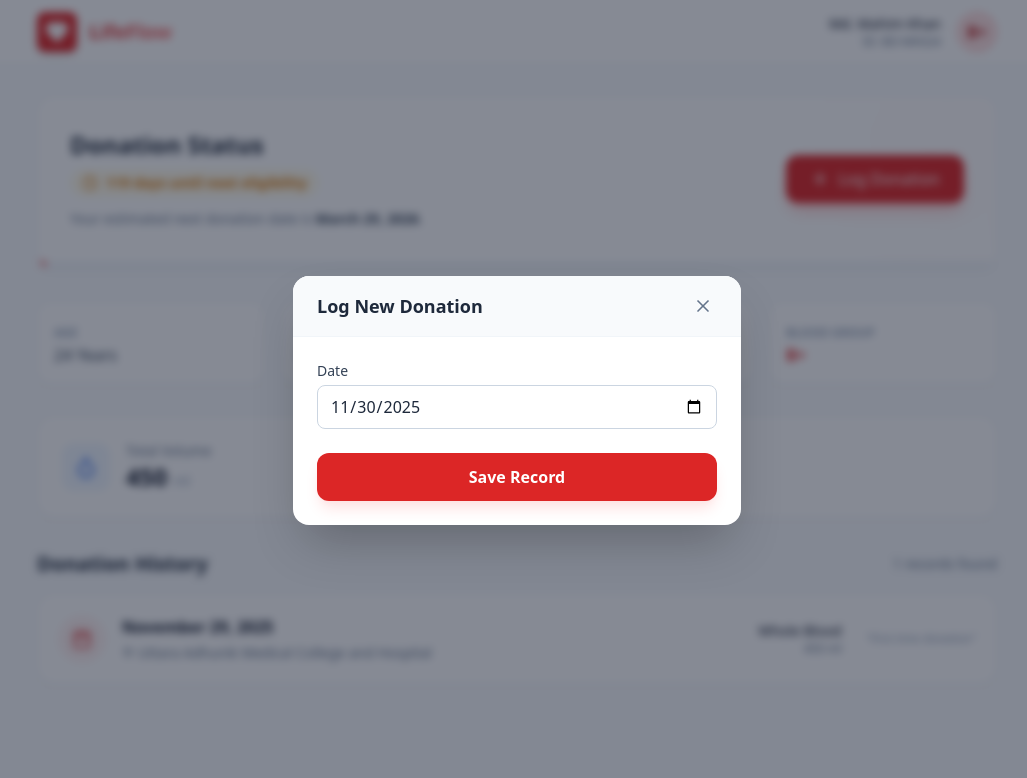
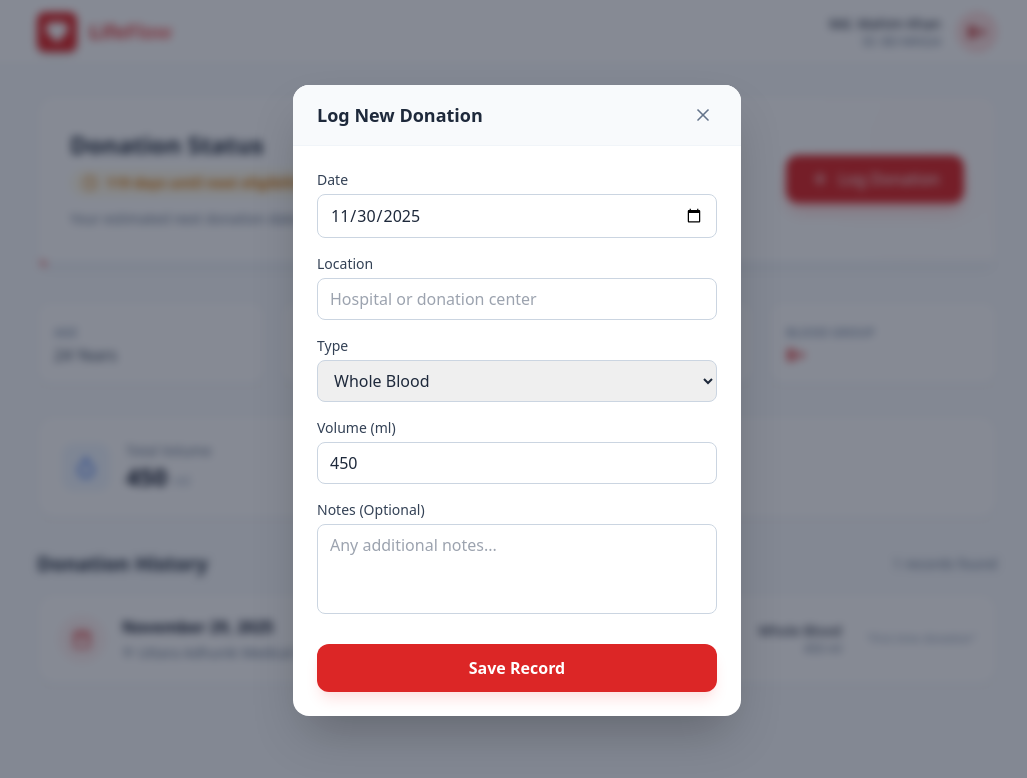
Before and after one commit to D3V1LxD/bloodtracker, a Next.js app: page / in a window 1280 px wide. Both pictures are taken after a click on the button "Log Donation". Shown: the top 778 px of the page, without its empty margins (123-1150 px from the left). Built offline with nearby package versions, Linux system fonts and the light colour scheme.

Commit message:
Fix donation form with all input fields

```diff
--- a/app/page.js
+++ b/app/page.js
@@ -284,12 +284,36 @@ export default function BloodDonationTracker() {
             </div>
 
             <form onSubmit={handleAddDonation} className="p-6 space-y-4">
-              {/* Form fields here (same as previous code) */}
               <div>
                 <label className="block text-sm font-medium text-slate-700 mb-1">Date</label>
                 <input type="date" required value={newDonation.date} onChange={(e) => setNewDonation({...newDonation, date: e.target.value})} className="w-full px-3 py-2 border border-slate-300 rounded-lg focus:ring-2 focus:ring-red-500 focus:border-red-500 outline-none transition-all" />
               </div>
-              {/* ... other inputs ... */}
+
+              <div>
+                <label className="block text-sm font-medium text-slate-700 mb-1">Location</label>
+                <input type="text" required value={newDonation.location} onChange={(e) => setNewDonation({...newDonation, location: e.target.value})} placeholder="Hospital or donation center" className="w-full px-3 py-2 border border-slate-300 rounded-lg focus:ring-2 focus:ring-red-500 focus:border-red-500 outline-none transition-all" />
+              </div>
+
+              <div>
+                <label className="block text-sm font-medium text-slate-700 mb-1">Type</label>
+                <select required value={newDonation.type} onChange={(e) => setNewDonation({...newDonation, type: e.target.value})} className="w-full px-3 py-2 border border-slate-300 rounded-lg focus:ring-2 focus:ring-red-500 focus:border-red-500 outline-none transition-all">
+                  <option value="Whole Blood">Whole Blood</option>
+                  <option value="Plasma">Plasma</option>
+                  <option value="Platelets">Platelets</option>
+                  <option value="Double Red Cells">Double Red Cells</option>
+                </select>
+              </div>
+
+              <div>
+                <label className="block text-sm font-medium text-slate-700 mb-1">Volume (ml)</label>
+                <input type="number" required value={newDonation.volume} onChange={(e) => setNewDonation({...newDonation, volume: e.target.value})} min="1" className="w-full px-3 py-2 border border-slate-300 rounded-lg focus:ring-2 focus:ring-red-500 focus:border-red-500 outline-none transition-all" />
+              </div>
+
+              <div>
+                <label className="block text-sm font-medium text-slate-700 mb-1">Notes (Optional)</label>
+                <textarea value={newDonation.notes} onChange={(e) => setNewDonation({...newDonation, notes: e.target.value})} placeholder="Any additional notes..." rows="3" className="w-full px-3 py-2 border border-slate-300 rounded-lg focus:ring-2 focus:ring-red-500 focus:border-red-500 outline-none transition-all resize-none"></textarea>
+              </div>
+
               <div className="pt-2">
                 <button type="submit" className="w-full bg-red-600 hover:bg-red-700 text-white font-semibold py-3 rounded-xl shadow-lg shadow-red-100 transition-all active:scale-95">Save Record</button>
               </div>
```
